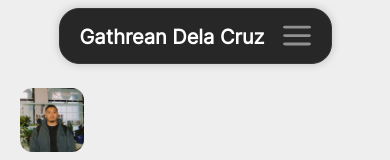
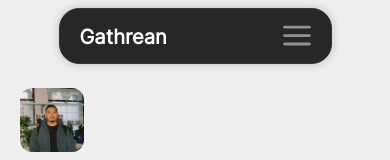
Before and after one commit to gathrean/my-portfolio, a React (Create React App) app: page / in a window 390 px wide. Shown: the top 160 px of the page. Built offline with nearby package versions, Linux system fonts and the light colour scheme.

Commit message:
Fixed mobile navbar bug, now only shows "gathrean" on mobile

```diff
--- a/src/components/Navbar/Navbar.jsx
+++ b/src/components/Navbar/Navbar.jsx
@@ -94,7 +94,7 @@ export function Navbar() {
             <div className="navbar-container">
 
                 <div className="brand">
-                    <Link to="/" className="brand-text" onClick={handleNavClick}>Gathrean Dela Cruz</Link>
+                    <Link to="/" className="brand-text" onClick={handleNavClick}>{isDesktop ? 'Gathrean Dela Cruz' : 'Gathrean'}</Link>
                     {isDesktop && <span className="navbar-clock">{localTime}</span>}
                 </div>
 
```
